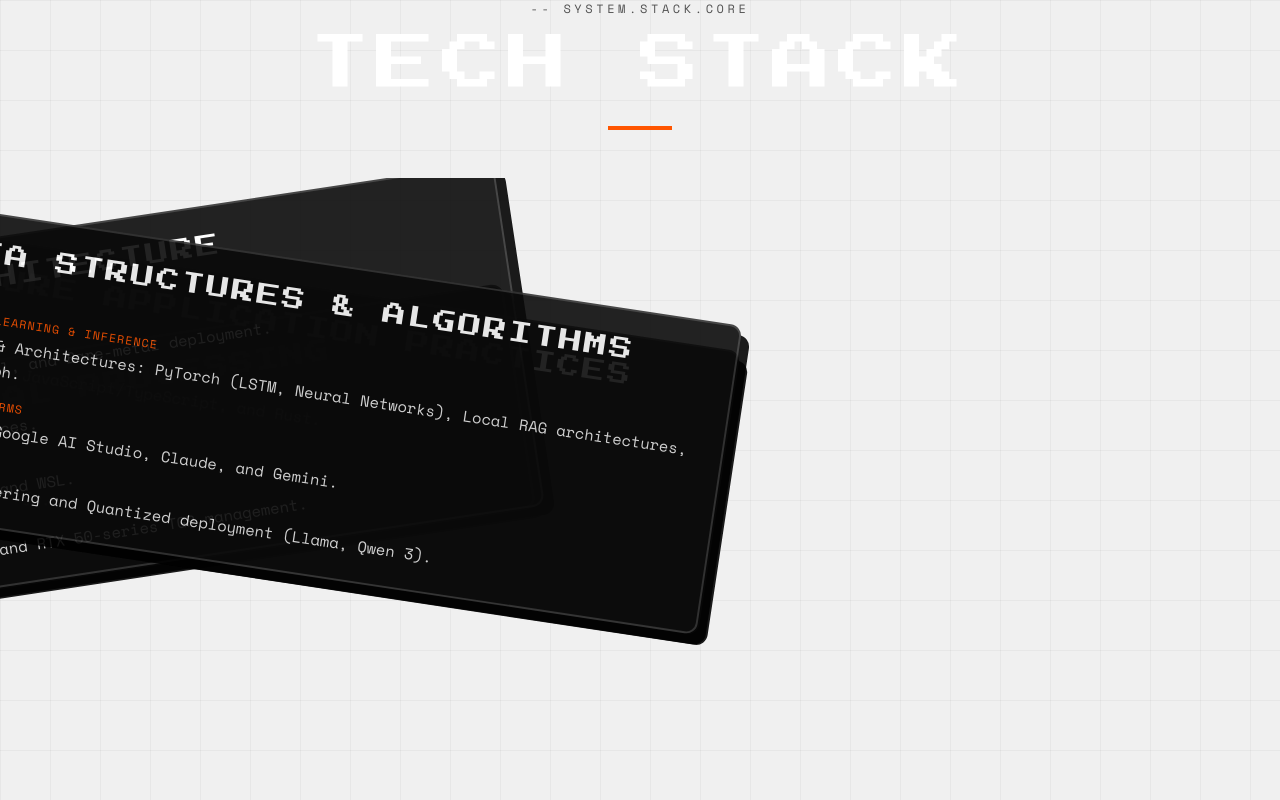
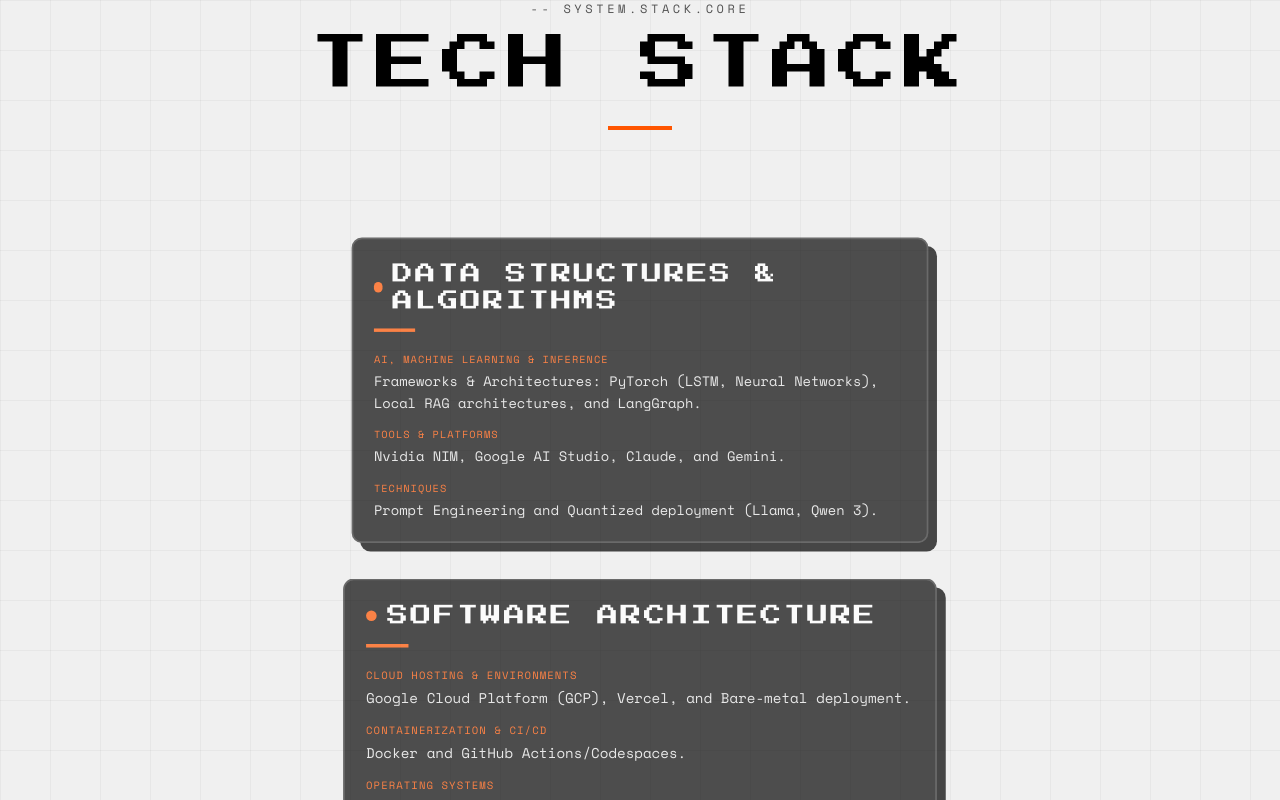
Before and after one commit to Kushalongit-hub/personal-portfolio-website, a Next.js app: page / in a window 1280 px wide. Both pictures are taken after a click on the link "TECH STACK". Shown: the top 800 px of the page. Built offline with nearby package versions, Linux system fonts and the light colour scheme.

Commit message:
feat: implement rolling stacked cards scroll animation for tech stack

```diff
--- a/src/app/globals.css
+++ b/src/app/globals.css
@@ -46,6 +46,21 @@
   }
 }
 
+@keyframes scale {
+  to {
+    scale: 0.9;
+  }
+}
+
+@keyframes discard {
+  to {
+    margin-top: calc(-1 * var(--card-margin));
+    opacity: 0;
+    padding-top: 0;
+    scale: 0.78;
+  }
+}
+
 body {
   background: var(--color-brand-terminal);
   color: var(--color-brand-black);
@@ -71,6 +86,62 @@
   background-size: 50px 50px;
 }
 
+.wrapper {
+  --cards-amount: 4;
+  --rolling-count: 4;
+  --card-height: 300px;
+  --card-margin: 0px;
+  --cards-gap: 28px;
+  --card-top-distance: 32px;
+  --card-top-offset: 20px;
+  --block-size: calc(
+    var(--cards-amount) * (var(--card-height) + var(--card-top-offset)) +
+      (var(--cards-amount) - 1) * var(--cards-gap)
+  );
+  display: grid;
+  gap: var(--cards-gap);
+  grid-template-rows: repeat(var(--cards-amount), var(--card-height));
+  padding-bottom: calc(var(--cards-amount) * var(--card-top-offset));
+  view-timeline-name: --cards-scrolling;
+}
+
+.card {
+  --start-range: calc(
+    (var(--index0) + var(--rolling-count) - 1) *
+      (var(--card-height) + var(--card-margin)) / var(--block-size) * 100%
+  );
+  --end-range: calc(
+    (var(--index0) + var(--rolling-count)) *
+      (var(--card-height) + var(--card-margin)) / var(--block-size) * 100%
+  );
+  position: sticky;
+  top: 0;
+  padding-top: calc(
+    var(--card-top-distance) + var(--index0) * var(--card-top-offset)
+  );
+  transform-origin: center 200%;
+  animation: discard linear forwards;
+  animation-timeline: --cards-scrolling;
+  animation-range: exit-crossing var(--start-range) exit-crossing
+    var(--end-range);
+}
+
+.layer {
+  --start-range: calc(
+    (var(--index0) + var(--depth0)) *
+      (var(--card-height) + var(--card-margin)) / var(--block-size) * 100%
+  );
+  --end-range: calc(
+    (var(--index0) + var(--depth0) + 1) *
+      (var(--card-height) + var(--card-margin)) / var(--block-size) * 100%
+  );
+  transform-origin: 50% 0%;
+  animation: scale linear forwards;
+  animation-timeline: --cards-scrolling;
+  animation-range: exit-crossing var(--start-range) exit-crossing
+    var(--end-range);
+}
+
 ::selection {
   background: var(--bg-accent);
   color: white;
--- a/src/app/page.tsx
+++ b/src/app/page.tsx
@@ -16,7 +16,7 @@
         <p className="text-[12px] tracking-[0.3em] uppercase text-[#525252] font-mono mb-4">
           -- SYSTEM.ACCESS_RESEARCH
         </p>
-        <h1 className={`text-4xl md:text-6xl font-pixel tracking-widest uppercase ${isDark ? "text-white" : "text-black"}`}>
+        <h1 className={`text-4xl md:text-6xl font-pixel tracking-widest uppercase ${isDark ? "text-black" : "text-white"}`}>
           Research
         </h1>
         <div className="w-16 h-1 bg-[var(--bg-accent)] mt-8"></div>
@@ -105,40 +105,6 @@
 
 const TechStackView = ({ onNavigate }: { onNavigate: (view: string) => void }) => {
   const trackRef = useRef<HTMLDivElement>(null);
-
-  useEffect(() => {
-    const track = trackRef.current;
-    if (!track) return;
-
-    const handleScroll = () => {
-      const rect = track.getBoundingClientRect();
-      const viewportHeight = window.innerHeight;
-      const trackTop = rect.top;
-      const trackHeight = rect.height;
-
-      const scrolledIntoView = viewportHeight - trackTop;
-      const scrollableDistance = trackHeight - viewportHeight;
-      const progress = Math.max(0, Math.min(1, scrolledIntoView / scrollableDistance));
-
-      const cards = track.querySelectorAll('[data-card]');
-      cards.forEach((card, index) => {
-        const el = card as HTMLElement;
-        const direction = index % 2 === 0 ? 1 : -1;
-        const rotation = direction * (progress * 12);
-        const translateX = direction * (progress * 140);
-        const scale = 1 - progress * 0.05;
-        const opacity = 1 - progress * 0.15;
-        el.style.transform = `translate(-50%, -50%) translateX(${translateX}px) rotate(${rotation}deg) scale(${scale})`;
-        el.style.opacity = opacity.toString();
-      });
-    };
-
-    window.addEventListener("scroll", handleScroll, { passive: true });
-    handleScroll();
-
-    return () => window.removeEventListener("scroll", handleScroll);
-  }, []);
-
   const cards = [
     { title: "Data Structures & Algorithms", accent: "border-[#ff5f56]" },
     { title: "Software Architecture", accent: "border-[#ffbd2e]" },
@@ -146,29 +112,36 @@
     { title: "Digital Signal Processing", accent: "border-[var(--bg-accent)]" },
   ];
 
-  return (
-    <div className="w-full min-h-screen relative z-10 bg-blueprint-grid">
-      <div className="w-full max-w-7xl px-6 mb-12 flex flex-col items-center text-center relative z-20">
-        <p className="text-[12px] tracking-[0.3em] uppercase text-[#525252] font-mono mb-4">
-          -- SYSTEM.STACK.CORE
-        </p>
-        <h1 className="text-4xl md:text-6xl font-pixel text-white tracking-widest uppercase">
-          Tech Stack
-        </h1>
-        <div className="w-16 h-1 bg-[var(--bg-accent)] mt-8"></div>
-      </div>
+  useEffect(() => {
+    const track = trackRef.current;
+    if (!track) return;
 
-      {/* Scroll Track */}
-      <div ref={trackRef} className="relative w-full" style={{ height: "200vh" }}>
-        <div className="sticky top-0 h-screen flex items-center justify-center overflow-hidden">
-          <div className="relative w-full max-w-4xl px-6" style={{ height: "520px" }}>
-            {cards.map((card, index) => (
-              <div
-                key={index}
-                data-card
-                className="absolute left-1/2 top-1/2 -translate-x-1/2 -translate-y-1/2 w-full border-2 border-[#333] bg-[#0a0a0a] rounded-xl p-6 shadow-brutal-lg transition-all duration-75"
-                style={{ zIndex: cards.length - index }}
-              >
+    const handleScroll = () => {
+      const cards = [...track.querySelectorAll('.card')];
+      const discarded = cards.filter((card) => {
+        const scale = getComputedStyle(card).scale;
+        return scale !== 'none' && parseFloat(scale) < 1;
+      });
+      const last = discarded.at(-1);
+      const ratio = last
+        ? 1 - (parseFloat(getComputedStyle(last).scale) - 0.78) / 0.22
+        : 0;
+      const shift = Math.max(discarded.length - 1, 0) + ratio;
+      cards.forEach((card) => {
+        const index = parseFloat((card as HTMLElement).style.getPropertyValue('--index0') || '0');
+        (card as HTMLElement).style.paddingTop = `calc(var(--card-top-distance) + (${index} - ${shift}) * var(--card-top-offset))`;
+      });
+    };
+
+    window.addEventListener('scroll', handleScroll, { passive: true });
+    handleScroll();
+
+    return () => window.removeEventListener('scroll', handleScroll);
+  }, []);
+
+  const renderContent = (card: typeof cards[0], index: number) => (
+    <div className="content">
+      <div className="w-full max-w-2xl mx-auto px-6 border-2 border-[#333] bg-[#0a0a0a] rounded-xl p-6 shadow-brutal-lg">
         <div className="flex items-center gap-3 mb-4">
           <span className="h-3 w-3 rounded-full bg-[var(--bg-accent)]" />
           <h2 className="text-xl md:text-2xl font-pixel text-white tracking-widest uppercase">
@@ -208,10 +181,6 @@
               <p className="text-xs uppercase tracking-widest text-[var(--bg-accent)] mb-1">Operating Systems</p>
               <p>Linux (custom kernels, CachyOS) and WSL.</p>
             </div>
-                    <div>
-                      <p className="text-xs uppercase tracking-widest text-[var(--bg-accent)] mb-1">Hardware Management</p>
-                      <p>VRAM tuning, GPU undervolting, and RTX 50-series TGP management.</p>
-                    </div>
           </div>
         )}
 
@@ -245,9 +214,50 @@
           </div>
         )}
       </div>
-            ))}
     </div>
+  );
+
+  return (
+    <div className="w-full min-h-screen relative z-10 bg-blueprint-grid pb-[25vh]">
+      <div className="w-full max-w-7xl px-6 mb-12 flex flex-col items-center text-center relative z-20">
+        <p className="text-[12px] tracking-[0.3em] uppercase text-[#525252] font-mono mb-4">
+          -- SYSTEM.STACK.CORE
+        </p>
+        <h1 className="text-4xl md:text-6xl font-pixel text-black tracking-widest uppercase">
+          Tech Stack
+        </h1>
+        <div className="w-16 h-1 bg-[var(--bg-accent)] mt-8"></div>
       </div>
+
+      <div
+        ref={trackRef}
+        className="wrapper"
+        style={{
+          '--cards-amount': cards.length,
+          '--rolling-count': cards.length,
+        } as React.CSSProperties}
+      >
+        {cards.map((card, index) => {
+          const layerCount = Math.max(0, cards.length - 1 - index);
+          const layers = [];
+          let current = renderContent(card, index);
+          for (let i = 0; i < layerCount; i++) {
+            current = (
+              <div key={i} className="layer" style={{ '--depth0': i } as React.CSSProperties}>
+                {current}
+              </div>
+            );
+          }
+          return (
+            <div
+              key={index}
+              className="card"
+              style={{ '--index0': index } as React.CSSProperties}
+            >
+              {current}
+            </div>
+          );
+        })}
       </div>
 
       <div className="w-full max-w-7xl relative z-10 mt-12">
@@ -590,7 +600,7 @@
 
 export default function Home() {
   const [activeView, setActiveView] = useState("hero");
-  const [isDark, setIsDark] = useState(false);
+  const [isDark, setIsDark] = useState(true);
   const isTransitioning = useRef(false);
   const activeViewRef = useRef(activeView);
   const transitionTimeoutRef = useRef<number | undefined>(undefined);
@@ -719,7 +729,7 @@
   }, []);
 
   return (
-    <main className={`w-full min-h-screen relative ${isDark ? "text-white" : "text-black"}`} style={{ background: isDark ? "#0a0a0a" : "#F0F0F0" }}>
+    <main className={`w-full min-h-screen relative ${isDark ? "text-black" : "text-white"}`} style={{ background: isDark ? "#F0F0F0" : "#0a0a0a" }}>
       <AnimatePresence mode="wait">
         {activeView === "hero" && (
           <motion.div
@@ -753,7 +763,7 @@
                   onClick={() => setIsDark(!isDark)}
                   className="border-2 border-brand-black px-4 py-2 md:px-3 md:py-1 text-xs font-bold uppercase tracking-widest shadow-brutal transition-transform hover:-translate-y-0.5 hover:translate-x-0.5 hover:shadow-none bg-[var(--bg-accent)] text-white"
                 >
-                  {isDark ? "LIGHT" : "DARK"}
+                  {isDark ? "DARK" : "LIGHT"}
                 </button>
               </div>
             </nav>
```
Lines whose indentation alone changed are shown as unchanged.
